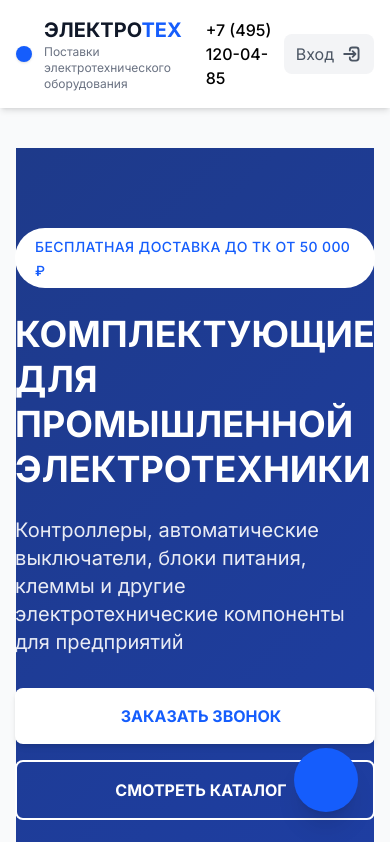
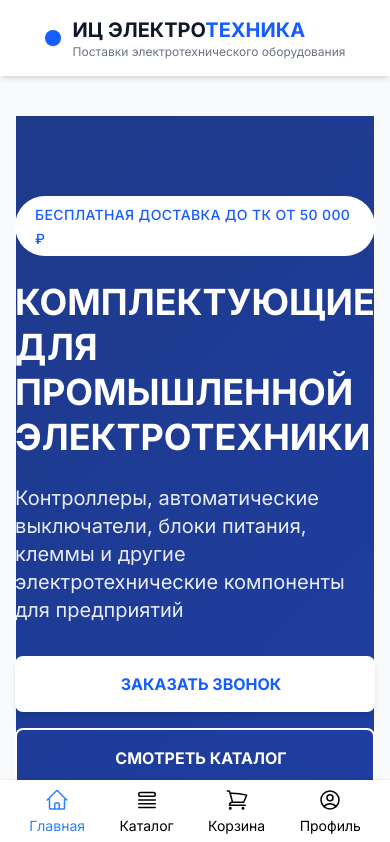
Before and after one commit to icentr/electrotech-front, a Nuxt app: page / in a window 390 px wide. Shown: the top 842 px of the page. Built offline with nearby package versions, Linux system fonts and the light colour scheme.

Commit message:
Added mobile nav

```diff
--- a/app/app.vue
+++ b/app/app.vue
@@ -14,7 +14,7 @@ const handleLogout = () => {
 <template>
     <div class="bg-gray-50 min-h-svh flex flex-col">
         <!-- Хедер -->
-         <Header class="bg-white shadow-md sticky top-0 z-50"></Header>
+        <Header class="bg-white shadow-md sticky top-0 z-50"></Header>
 
         <!-- Контент -->
         <main class="container mx-auto px-4 py-6 grow">
@@ -22,11 +22,8 @@ const handleLogout = () => {
         </main>
 
         <!-- Футер -->
-        <footer class="bg-gray-900 text-gray-300 pt-16 pb-8">
-            <div class="container mx-auto px-4">
-                <p class="text-center text-gray-500 text-sm mt-8">© 2025 ЭЛЕКТРОТЕХ. Все права защищены.</p>
-            </div>
-        </footer>
+        <TheFooter />
+        <MobileNav />
     </div>
 </template>
 
--- a/app/components/Header.vue
+++ b/app/components/Header.vue
@@ -14,16 +14,16 @@ import { PHONE_NUMBER, PHONE_NUMBER_NORMALIZED } from "~/data";
 </script>
 
 <template>
-    <header class="bg-white shadow-md sticky top-0 z-50">
+    <header class="bg-white shadow-lg sticky top-0 z-50">
         <div class="container mx-auto px-4">
-            <div class="flex items-center justify-between py-4">
+            <div class="flex flex-col md:flex-row items-center justify-between py-4">
                 <!-- Логотип -->
                 <div class="flex items-center">
                     <div class="bg-blue-600 p-2 rounded-lg mr-3 shadow-sm">
                         <i class="fas fa-bolt text-white text-xl"></i>
                     </div>
                     <div>
-                        <NuxtLink to="/" class="text-xl font-bold text-gray-900 hover:text-blue-600"> ЭЛЕКТРО<span class="text-blue-600">ТЕХ</span> </NuxtLink>
+                        <NuxtLink to="/" class="text-xl font-bold text-gray-900 hover:text-blue-600 uppercase"> ИЦ Электро<span class="text-blue-600">техника</span> </NuxtLink>
                         <p class="text-xs text-gray-500">Поставки электротехнического оборудования</p>
                     </div>
                 </div>
@@ -49,17 +49,8 @@ import { PHONE_NUMBER, PHONE_NUMBER_NORMALIZED } from "~/data";
                     </ul>
                 </nav>
 
-                <!-- Панель справа -->
-                <div class="flex items-center space-x-6">
-                    <div class="hidden md:flex items-center space-x-5"></div>
-
-                    <button class="lg:hidden text-gray-600 hover:text-blue-600">
-                        <i class="fas fa-bars text-xl"></i>
-                    </button>
-                </div>
-
                 <!-- Контакты -->
-                <div class="flex items-center ml-4">
+                <div class="hidden md:flex items-center ml-4">
                     <i class="fas fa-phone-alt mr-2 text-blue-400"></i>
                     <a :href="'tel:' + PHONE_NUMBER_NORMALIZED" class="font-medium hover:text-blue-400">
                         {{ PHONE_NUMBER }}
@@ -69,7 +60,7 @@ import { PHONE_NUMBER, PHONE_NUMBER_NORMALIZED } from "~/data";
                     <i class="far fa-clock mr-2 text-blue-400"></i>
                     <span>Пн-Пт: 9:00–18:00</span>
                 </div>
-                <div class="flex gap-3">
+                <div class="hidden md:flex gap-3">
                     <NuxtLink v-if="auth.isAuthenticated" to="/account" class="icon-button">
                         <UserIcon class="size-5 me-1" />
                         <span class="ml-2">Аккаунт</span>
--- /dev/null
+++ b/app/components/MobileNav.vue
@@ -0,0 +1,37 @@
+<script setup>
+import { HomeIcon, UserCircleIcon, QueueListIcon, ShoppingCartIcon } from "@heroicons/vue/24/outline";
+const links = [
+    {
+        to: "/",
+        text: "Главная",
+        icon: HomeIcon,
+    },
+    {
+        to: "/catalog",
+        text: "Каталог",
+        icon: QueueListIcon,
+    },
+    {
+        to: "/cart",
+        text: "Корзина",
+        icon: ShoppingCartIcon,
+    },
+    {
+        to: "/account/",
+        text: "Профиль",
+        icon: UserCircleIcon,
+    },
+];
+</script>
+<template>
+    <nav class="z-50 md:hidden sticky bottom-0 bg-white py-1 px-3 shadow-black shadow-md">
+        <div class="flex justify-around">
+            <NuxtLink v-slot="{ isExactActive }" :to="link.to" v-for="link in links">
+                <div :class="['flex flex-col gap-1 items-center p-1 px-2 rounded-xl transition-all duration-200', isExactActive ? 'text-blue-500' : 'hover:bg-gray-200 active:bg-gray-300']">
+                    <component :is="link.icon" class="size-6" />
+                    <div :class="['text-sm']">{{ link.text }}</div>
+                </div>
+            </NuxtLink>
+        </div>
+    </nav>
+</template>
--- /dev/null
+++ b/app/components/TheFooter.vue
@@ -0,0 +1,10 @@
+<script setup>
+import { COMPANY_NAME } from "~/data";
+</script>
+<template>
+    <footer class="bg-gray-900 text-gray-300 pt-16 pb-8">
+        <div class="container mx-auto px-4">
+            <p class="text-center text-gray-500 text-sm mt-8">© 2025 {{ COMPANY_NAME }}. Все права защищены.</p>
+        </div>
+    </footer>
+</template>
--- a/app/data/index.js
+++ b/app/data/index.js
@@ -2,3 +2,4 @@ export const PHONE_NUMBER = "+7 (495) 120-04-85";
 export const PHONE_NUMBER_NORMALIZED = "+74951200485";
 export const ADDRESS = "г. Москва, пр-кт Волгоградский, д. 32, кор 31";
 export const EMAIL = "info@icentr.pro";
+export const COMPANY_NAME = 'ООО "Инжиниринговый центр Электротехника"';
--- a/app/pages/index.vue
+++ b/app/pages/index.vue
@@ -5,7 +5,7 @@ useHead({
 import { PHONE_NUMBER, PHONE_NUMBER_NORMALIZED } from "~/data";
 </script>
 <template>
-    <div class="bg-gray-50 antialiased">
+    <div class="bg-gray-50">
         <!-- Верхняя панель с контактами -->
 
         <div class="container mx-auto px-4 py-2 flex justify-between items-center">
@@ -294,11 +294,11 @@ import { PHONE_NUMBER, PHONE_NUMBER_NORMALIZED } from "~/data";
         </section>
 
         <!-- Плавающая кнопка "Позвонить" -->
-        <a
+        <!-- <a
             href="tel:+74951234567"
-            class="fixed bottom-8 right-8 bg-blue-600 text-white rounded-full w-16 h-16 flex items-center justify-center shadow-xl hover:bg-blue-700 transition duration-300 z-50 group">
+            class="fixed bottom-24 right-8 bg-blue-600 text-white rounded-full w-16 h-16 flex items-center justify-center shadow-xl hover:bg-blue-700 transition duration-300 z-50 group">
             <i class="fas fa-phone-alt text-xl"></i>
-        </a>
+        </a> -->
     </div>
 </template>
 
```
